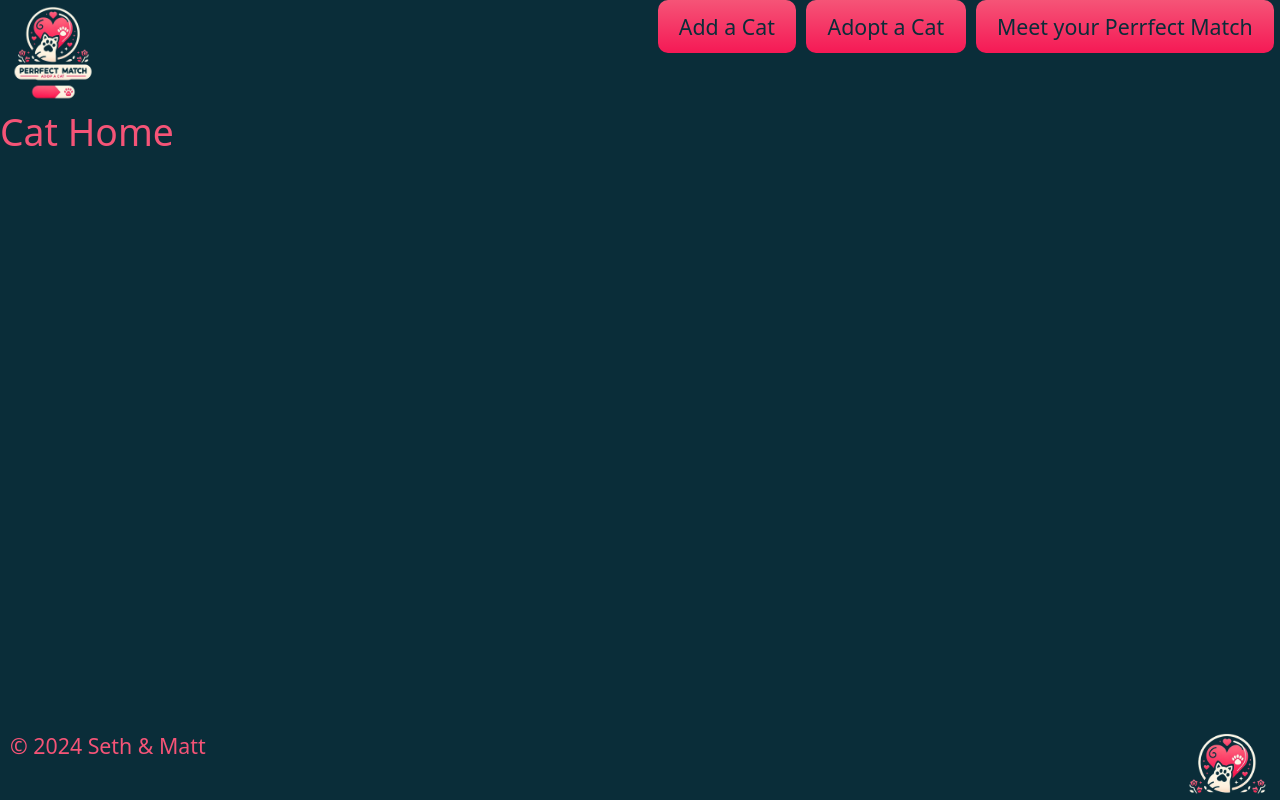
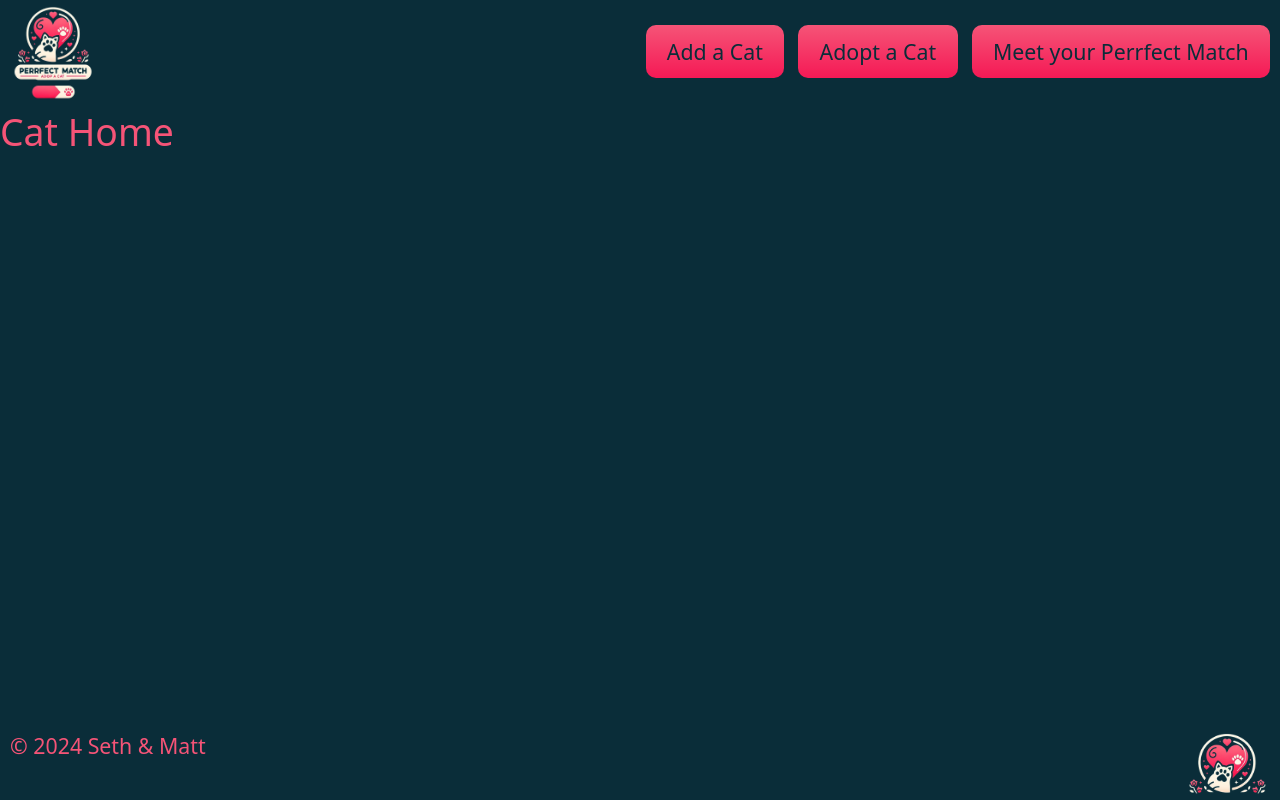
Before and after one commit to MattBarnabo/Perrfect-Match, a React (Create React App) app: page / in a window 1280 px wide. Built offline with nearby package versions, Linux system fonts and the light colour scheme.

Commit message:
adds formating fixes

```diff
--- a/src/App.css
+++ b/src/App.css
@@ -42,9 +42,11 @@ footer {
   background-image: linear-gradient(#f55477, #f51955) !important;
   color:#0a2d39 !important;
   display: inline-block !important;
+  margin-top: 25px;
   margin-left: 4px;
-  margin-right: 6px;
+  margin-right: 10px;
   border-radius: 10px;
+
 
 }
 .perrfect-match-logo {
--- a/src/pages/NotFound.jsx
+++ b/src/pages/NotFound.jsx
@@ -2,7 +2,7 @@ import React from 'react'
 
 const NotFound = () => {
   let randomNumber = Math.ceil(Math.random()*3)
-  const Message = () => {
+  const message = () => {
     const message1 = "404: Oops! Looks like this cool cat  has wandered off with the page you're seeking!"
     const message2 = "404: The cool cat you're looking for is currently sunbathing elsewhere."
     const message3 = "404: This page is on a catnap. Let's find another spot to lounge!"
@@ -14,7 +14,7 @@ const NotFound = () => {
         return message3
       }
   }
-  const Image = () => {
+  const image = () => {
     const image1 = "https://images.unsplash.com/photo-1533738363-b7f9aef128ce?q=80&w=2070&auto=format&fit=crop&ixlib=rb-4.0.3&ixid=M3wxMjA3fDB8MHxwaG90by1wYWdlfHx8fGVufDB8fHx8fA%3D%3D"
     const image2 = "https://plus.unsplash.com/premium_photo-1677545183884-421157b2da02?q=80&w=2072&auto=format&fit=crop&ixlib=rb-4.0.3&ixid=M3wxMjA3fDB8MHxwaG90by1wYWdlfHx8fGVufDB8fHx8fA%3D%3D"
     const image3 = "https://images.unsplash.com/photo-1549317909-68b039b635e7?q=80&w=2080&auto=format&fit=crop&ixlib=rb-4.0.3&ixid=M3wxMjA3fDB8MHxwaG90by1wYWdlfHx8fGVufDB8fHx8fA%3D%3D"
@@ -29,15 +29,15 @@ const NotFound = () => {
 
   return (
     <>
-      <div className='not-found-content'>
+      <div className="not-found-content">
         <div>
-          <img src={Image()}
-          alt='cat'
-          className='image'
+          <img src={image()}
+          alt="cat"
+          className="image"
           />
         </div>
-        <div className='not-found-title'>
-            <h3 className='message'>{Message()}</h3>
+        <div className="not-found-title">
+            <h3 className="message">{message()}</h3>
         </div>
       </div>
     </>
```
Also changed, not shown: src/components/Header.js (+7 -12 lines).
